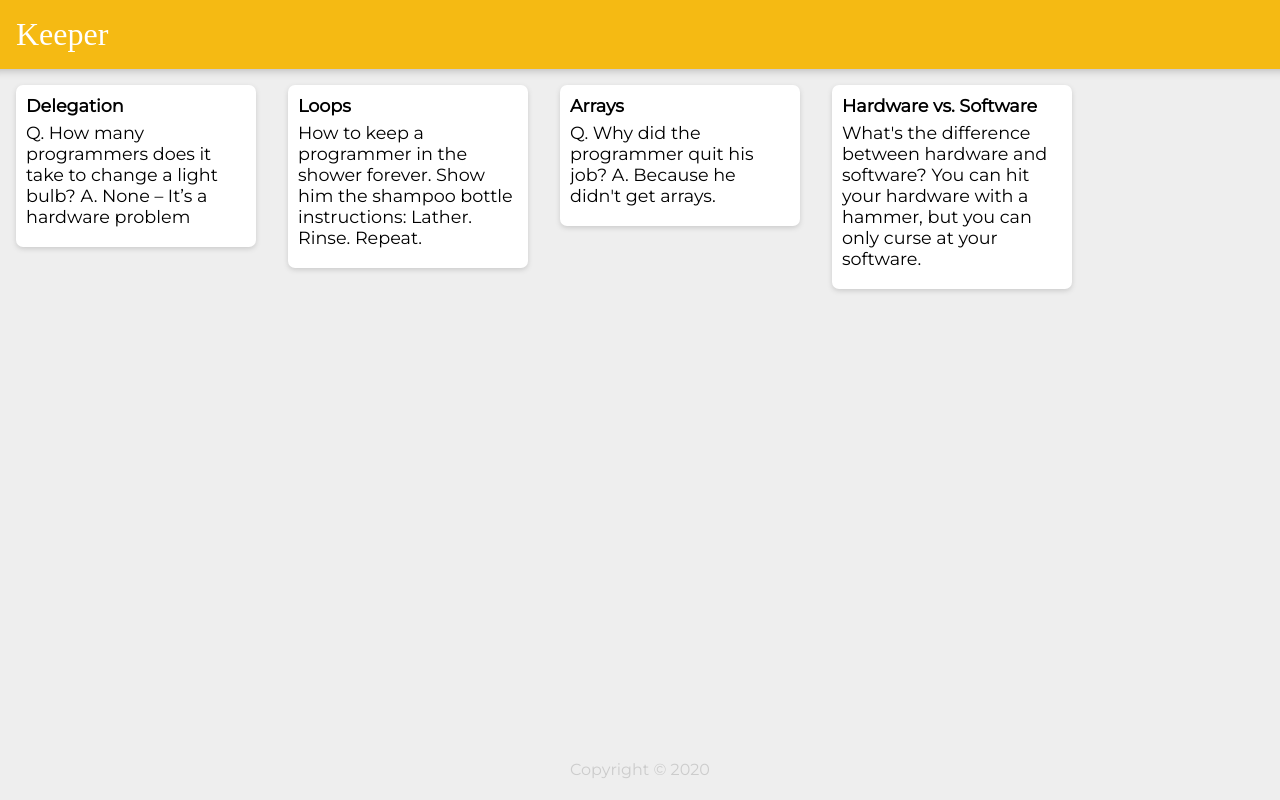
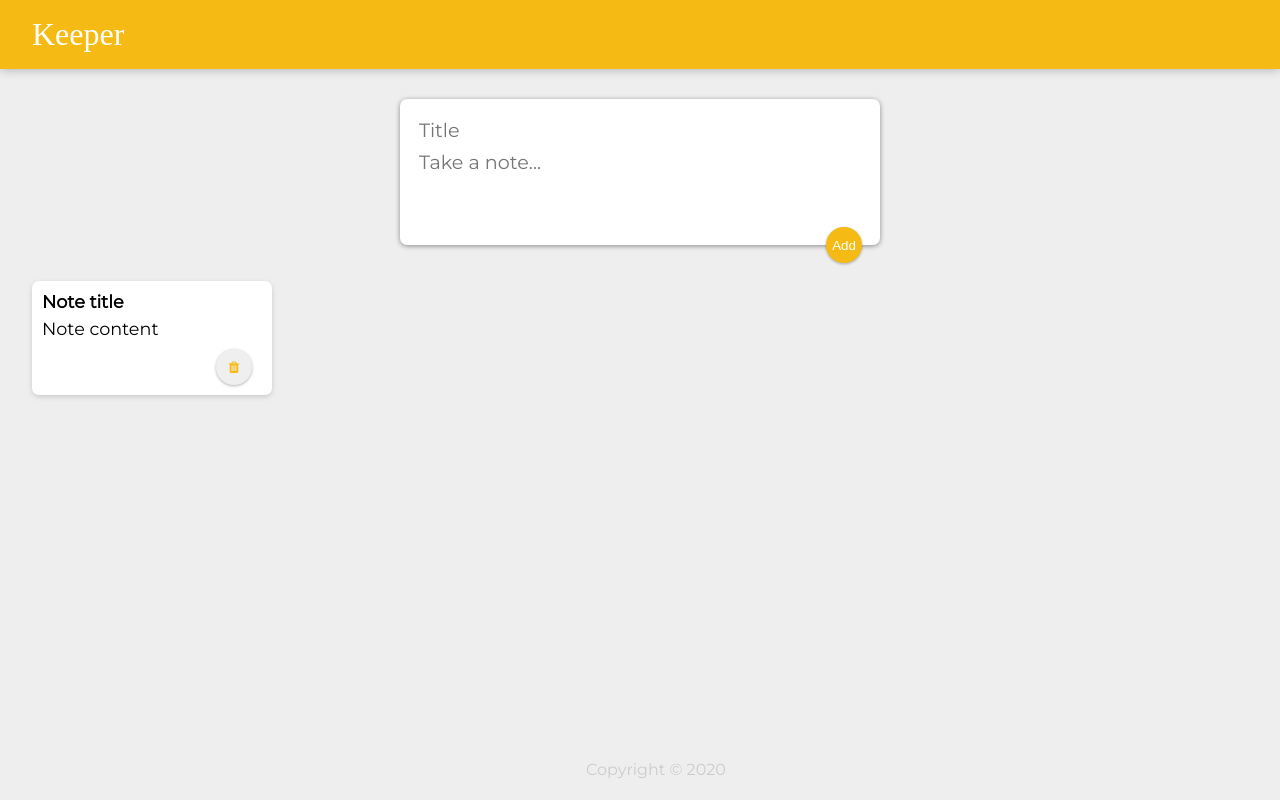
Before and after one commit to MariyaLcs/google-keeper, a React (Create React App) app: page / in a window 1280 px wide. Built offline with nearby package versions, Linux system fonts and the light colour scheme; a web font is replaced by a local one.

Commit message:
starter code

```diff
--- a/public/index.html
+++ b/public/index.html
@@ -6,6 +6,10 @@
       href="https://fonts.googleapis.com/css?family=McLaren|Montserrat&display=swap"
       rel="stylesheet"
     />
+    <link
+    rel="stylesheet"
+    href="https://stackpath.bootstrapcdn.com/font-awesome/4.7.0/css/font-awesome.min.css"
+  />
     <link rel="stylesheet" href="styles.css" />
   </head>
   <body>
--- a/public/styles.css
+++ b/public/styles.css
@@ -2,20 +2,22 @@
   padding: 0;
   margin: 0;
   box-sizing: border-box;
-  overflow-x: hidden;
 }
 html {
   font-family: "Montserrat", sans-serif;
 }
 body {
   background: #eee;
+  padding: 0 16px;
 }
+
 header {
   background-color: #f5ba13;
   margin: auto -16px;
   padding: 16px 32px;
   box-shadow: 0 0 10px 0 rgba(0, 0, 0, 0.3);
 }
+
 header h1 {
   color: #fff;
   font-family: "McLaren", cursive;
@@ -29,10 +31,10 @@
   width: 100%;
   height: 2.5rem;
 }
+
 footer p {
   color: #ccc;
 }
-
 .note {
   background: #fff;
   border-radius: 7px;
@@ -52,3 +54,52 @@
   white-space: pre-wrap;
   word-wrap: break-word;
 }
+
+.note button {
+  position: relative;
+  float: right;
+  margin-right: 10px;
+  color: #f5ba13;
+  border: none;
+  border-radius: 50%;
+  width: 36px;
+  height: 36px;
+  box-shadow: 0 1px 3px rgba(0, 0, 0, 0.3);
+  cursor: pointer;
+
+  outline: none;
+}
+
+form {
+  position: relative;
+  width: 480px;
+  margin: 30px auto 20px auto;
+  background: #fff;
+  padding: 15px;
+  border-radius: 7px;
+  box-shadow: 0 1px 5px rgb(138, 137, 137);
+}
+form input,
+form textarea {
+  width: 100%;
+  border: none;
+  padding: 4px;
+  outline: none;
+  font-size: 1.2em;
+  font-family: inherit;
+  resize: none;
+}
+form button {
+  position: absolute;
+  right: 18px;
+  bottom: -18px;
+  background: #f5ba13;
+  color: #fff;
+  border: none;
+  border-radius: 50%;
+  width: 36px;
+  height: 36px;
+  box-shadow: 0 1px 3px rgba(0, 0, 0, 0.3);
+  cursor: pointer;
+  outline: none;
+}
--- a/src/components/App.js
+++ b/src/components/App.js
@@ -2,16 +2,14 @@
 import Header from "./Header";
 import Footer from "./Footer";
 import Note from "./Note";
-import notes from "../notes";
+import CreateArea from "./CreateArea";
 
 function App() {
   return (
-    <div className="App">
+    <div>
       <Header />
-      {notes.map((note) => (
-        <Note key={note.id} title={note.title} content={note.content} />
-      ))}
-
+      <CreateArea />
+      <Note key={1} title="Note title" content="Note content" />
       <Footer />
     </div>
   );
--- /dev/null
+++ b/src/components/CreateArea.js
@@ -0,0 +1,15 @@
+import React from "react";
+
+function CreateArea() {
+  return (
+    <div>
+      <form>
+        <input name="title" placeholder="Title" />
+        <textarea name="content" placeholder="Take a note..." rows="3" />
+        <button>Add</button>
+      </form>
+    </div>
+  );
+}
+
+export default CreateArea;
--- a/src/components/Note.js
+++ b/src/components/Note.js
@@ -5,6 +5,9 @@
     <div className="note">
       <h1>{props.title}</h1>
       <p>{props.content}</p>
+      <button>
+        <i className="fa fa-trash"></i>
+      </button>
     </div>
   );
 }
```
Also changed, not shown: 1 other file (tests, documents, lock files or other folders).
